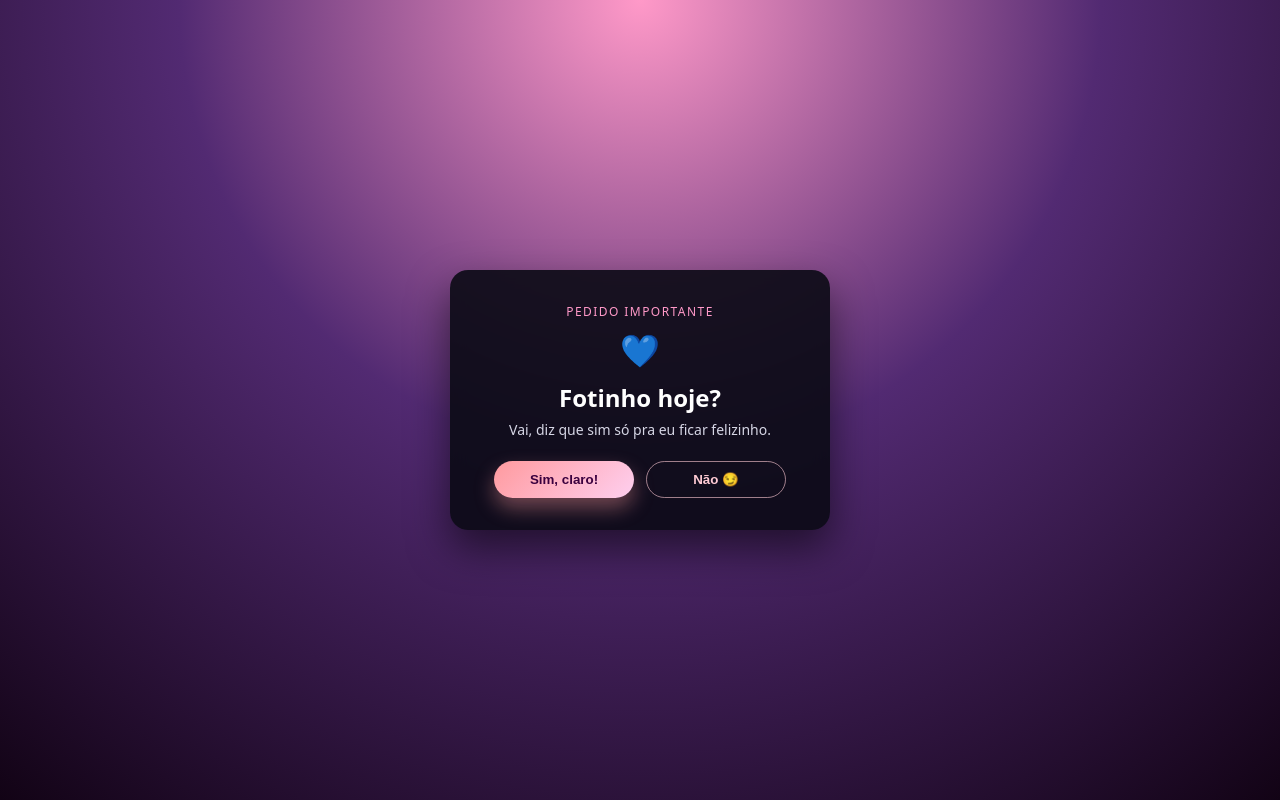
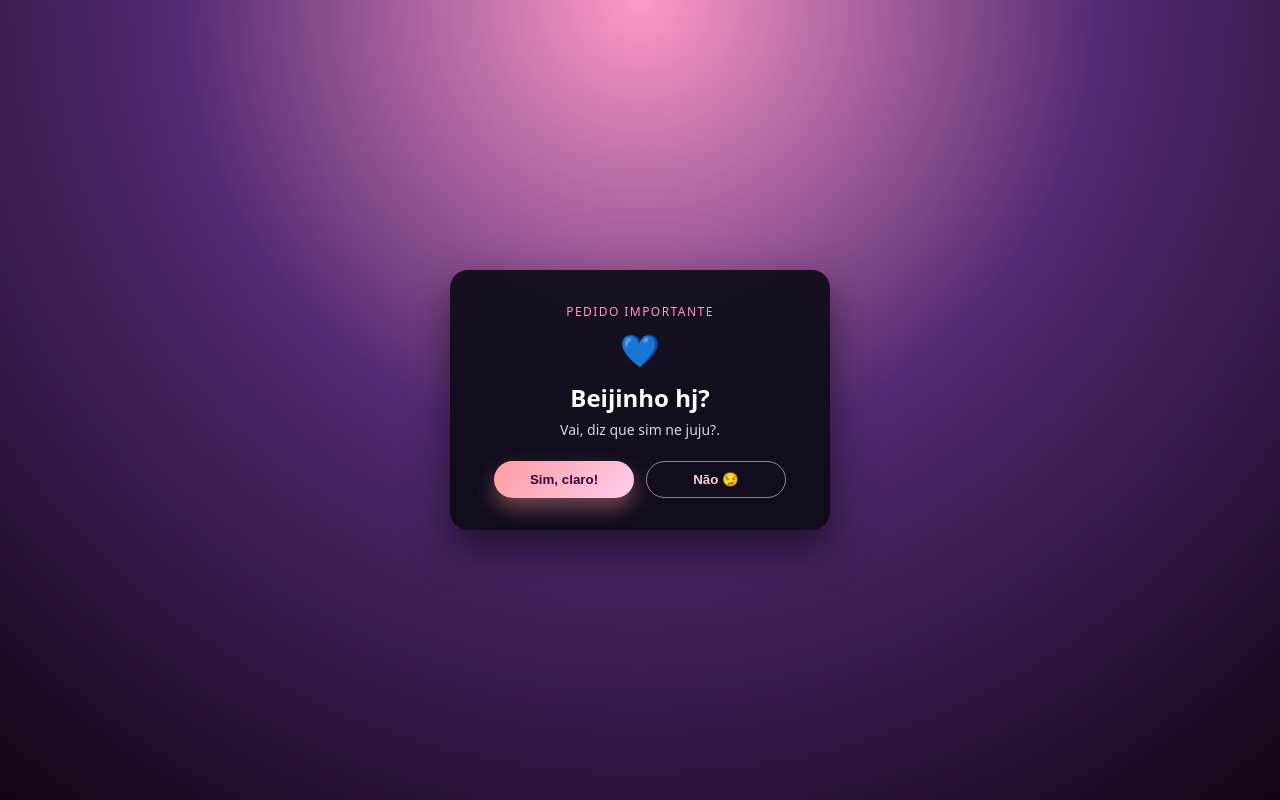
Before and after one commit to bidikalabonde-jpg/farmer, a plain HTML site: page index.html in a window 1280 px wide. Drawn offline with Linux system fonts and the light colour scheme.

Commit message:
Change title and subtitle in index.html
Updated the title and subtitle text in the HTML.

```diff
--- a/index.html
+++ b/index.html
@@ -136,9 +136,9 @@
         <div class="box">
             <div class="tag">pedido importante</div>
             <div class="heart">💙</div>
-            <div class="title">Fotinho hoje?</div>
+            <div class="title">Beijinho hj?</div>
             <p class="subtitle">
-                Vai, diz que sim só pra eu ficar felizinho.
+                Vai, diz que sim ne juju?.
             </p>
 
             <div class="buttons-container">
```
